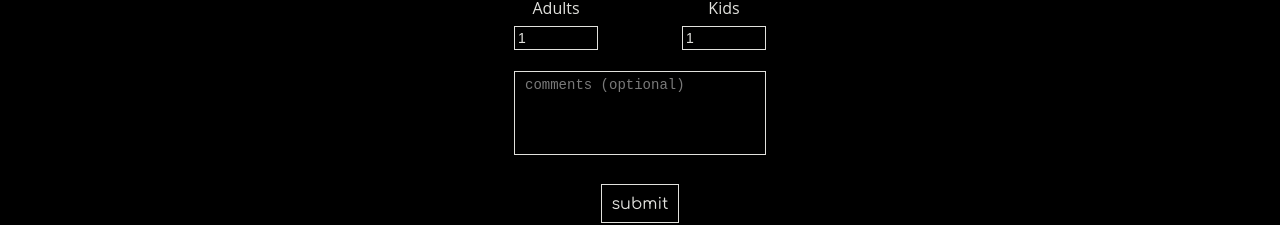
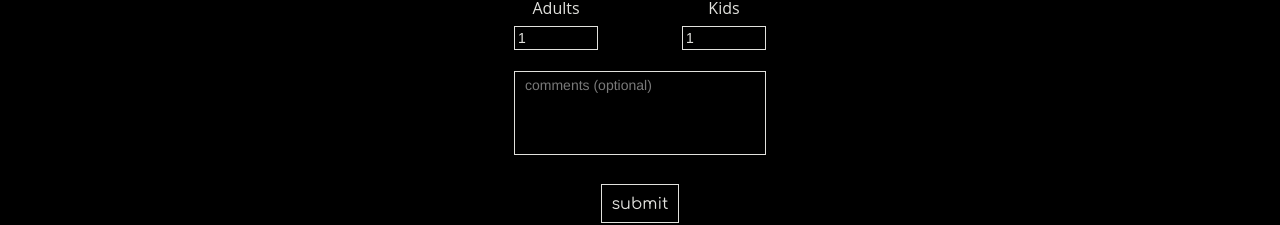
Before and after one commit to egor-sadanov/yolki, a React (Create React App) app: page / in a window 1280 px wide. Shown: the part 2280-2505 px from the top of the page. Built offline with nearby package versions, Linux system fonts and the light colour scheme; what react-alert-template-mui would draw is missing.

Commit message:
styles update

```diff
--- a/src/App.css
+++ b/src/App.css
@@ -129,6 +129,7 @@ textarea {
   min-width: 18em;
   box-sizing: border-box;
   background: transparent;
+  font-family: Helvetica;
   border: 1px solid rgb(225, 225, 221);
   color: rgb(225, 225, 221);
   border-radius: 0px;
```
